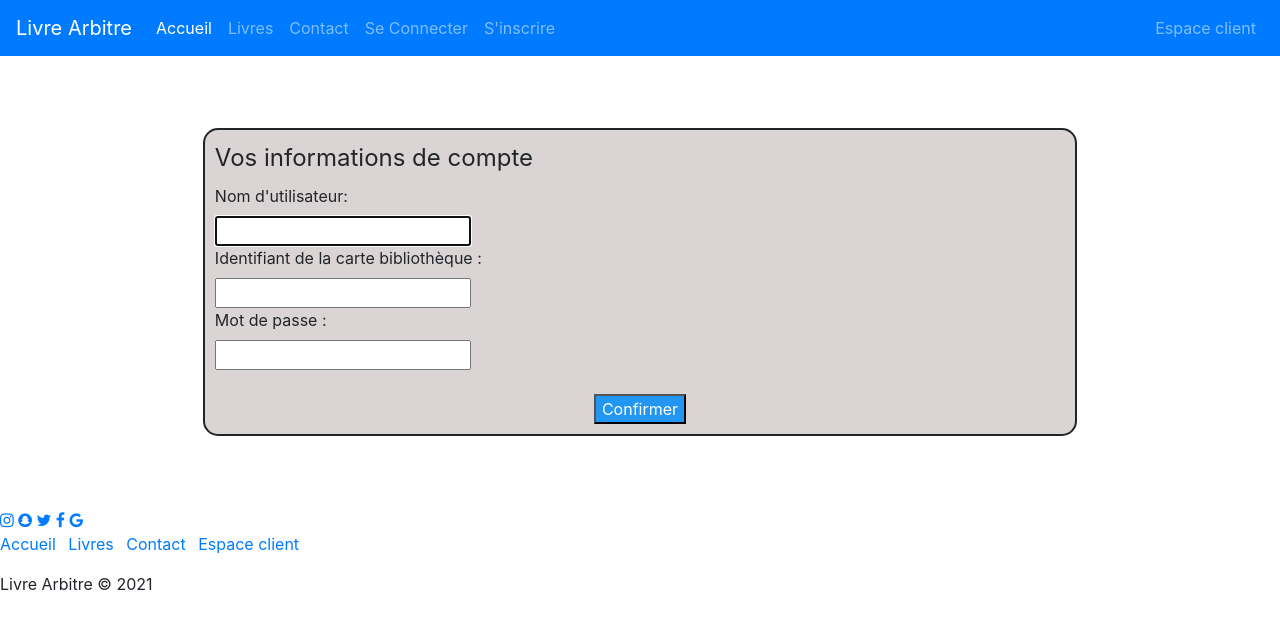
After one commit to ChuisJu/Livre-Arbitre, a PHP site: page /signin.php in a window 1280 px wide. The commit adds this page. Shown: the top 629 px of the page. Run offline with PHP 8.4, Linux system fonts and the light colour scheme.

Commit message:
Création de compte mais le compte n'est pas inséré dans la bdd

```diff
--- /dev/null
+++ b/css/login.css
@@ -0,0 +1,22 @@
+/*Grilles*/
+.grille > div {
+            border-radius: 15px;
+            padding: 10px;
+            background-color: rgb(218, 212, 212);
+            border: 2px solid;
+        }
+.grille {
+    display: grid;
+    grid-template-columns: 1fr 12fr 1fr;
+    grid-column-gap: 45px;
+    grid-row-gap: 90px;
+}
+
+.formulaire{
+	grid-column: 2;
+}
+/*Formulaire*/
+button{
+	background-color:#2196f3;
+	color:white;
+}
--- a/inc/header.php
+++ b/inc/header.php
@@ -12,6 +12,8 @@
                     <a href="./index.php" class="nav-item nav-link active">Accueil</a>
                     <a href="./livres.php" class="nav-item nav-link">Livres</a>
                     <a href="./contact.php" class="nav-item nav-link">Contact</a>
+                    <a href="./login.php" class="nav-item nav-link">Se Connecter</a>
+                    <?php echo "<a href='./signin.php' class='nav-item nav-link'>S'inscrire</a>"?>
                 </div>
                 <form class="form-inline ml-auto">
                 <div class="navbar-nav">
--- /dev/null
+++ b/signin.php
@@ -0,0 +1,66 @@
+<!DOCTYPE html>
+<html lang="fr">
+    <head>
+        <meta charset="UTF-8">
+        <meta name="viewport" content="width=device-width, initial-scale=1.0">
+
+        <!-- CSS -->
+        <link rel="stylesheet" href="https://stackpath.bootstrapcdn.com/bootstrap/4.5.2/css/bootstrap.min.css">
+        <link rel="stylesheet" href="https://maxcdn.bootstrapcdn.com/font-awesome/4.7.0/css/font-awesome.min.css">
+        <link rel="stylesheet" href="./css/header.css">
+        <link rel="stylesheet" href="./css/footer.css">
+        <link rel="stylesheet" href="./css/login.css">
+        <link rel="stylesheet" href="./css/gridn.css">
+
+        <!-- SCRIPT -->
+
+        <script src="https://code.jquery.com/jquery-3.5.1.min.js"></script>
+        <script src="https://cdn.jsdelivr.net/npm/popper.js@1.16.1/dist/umd/popper.min.js"></script>
+        <script src="https://stackpath.bootstrapcdn.com/bootstrap/4.5.2/js/bootstrap.min.js"></script>
+
+        <title></title>
+    </head>
+    <body>
+
+        <?php
+        include 'inc/header.php';
+        ?>
+
+        <!-- MAIN CONTENT -->
+
+        <div class="main">
+            <div class="container"><br><br><br>
+				<div class ="grille">
+		<div class="formulaire"><form method="post" action="inscription.php">
+            <fieldset class="formulaire">
+                <fieldset class="formulaire">
+                <legend>Vos informations de compte</legend>
+
+                    <label for="name">Nom d'utilisateur:</label><br>
+                    <input type="text" id="name" name="name" autofocus required>
+                    <br>
+                    <label for="name">Identifiant de la carte bibliothèque :</label><br>
+                    <input type="text" id="id" name="id" autofocus required>
+                    <br>
+                    <label for="name">Mot de passe :</label><br>
+                    <input type="password" id="password" name="password" required>
+                    <br>
+					</select>
+
+
+
+
+            </fieldset>
+            <br>
+            <div align="center">
+            <button class="formulaire" type="submit">Confirmer</button></fieldset>
+            </div>
+        </form></div></div>
+        <br><br><br>
+
+            </div>
+        </div>
+
+        <?php include 'inc/footer.php'; ?>
+    </body>
+</html>
```
Also changed, not shown: inscription.php (added, +57 -0 lines), login.php (+66 -1 lines).
